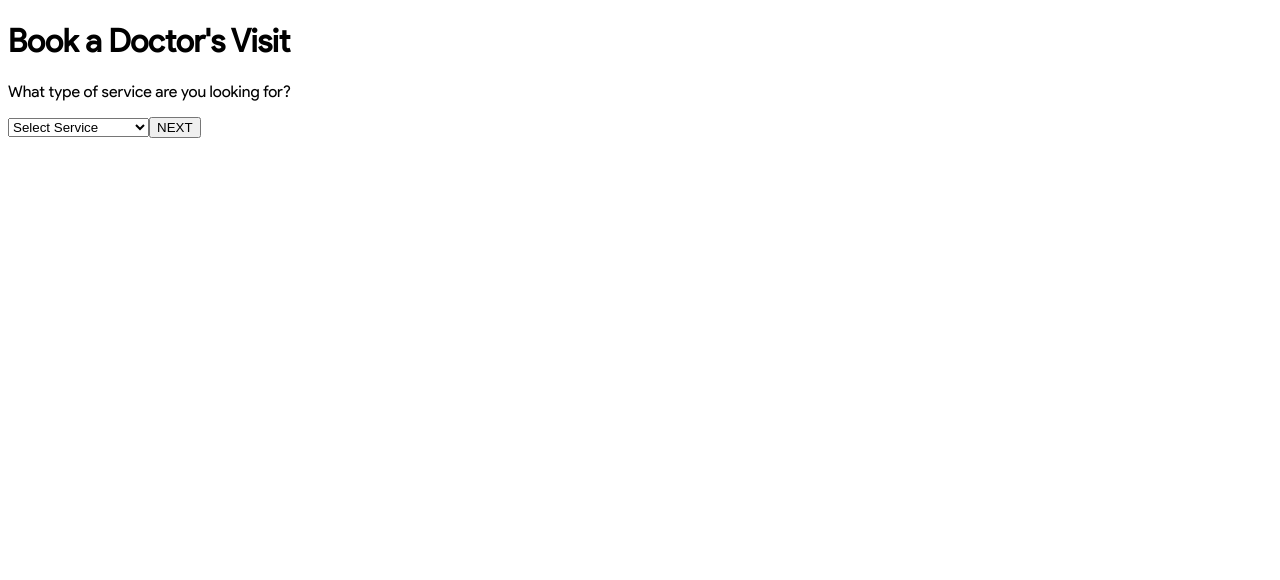
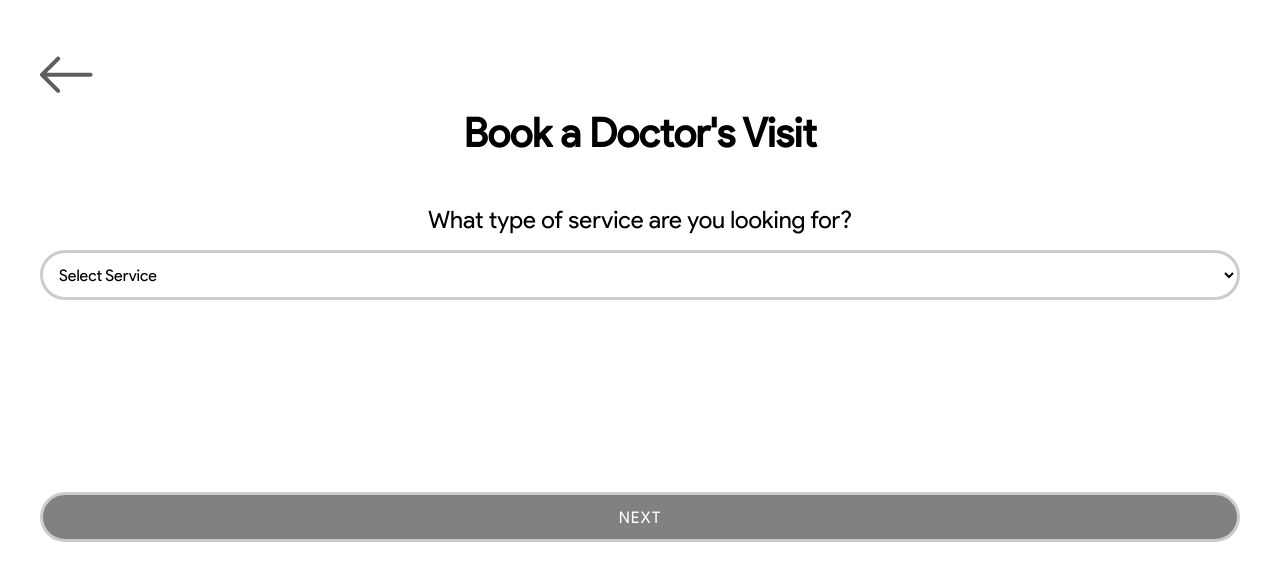
Before and after one commit to jpatel98/homehealth, a React (Create React App) app: page / in a window 1280 px wide. Shown: the top 580 px of the page. Built offline with nearby package versions, Linux system fonts and the light colour scheme.

Commit message:
Add styles for service select page

```diff
--- a/src/Pages/ServiceSelect/ServiceSelect.js
+++ b/src/Pages/ServiceSelect/ServiceSelect.js
@@ -1,23 +1,30 @@
 import { v4 as uuid } from 'uuid';
 import menu from '../../data/menu.json';
+import './ServiceSelect.scss';
+import BackArrow from '../../assets/icons/backarrow.png'
+import {Link } from 'react-router-dom';
 
 const ServiceSelect = ({ handleServiceSubmit, history }) => {
 
 	return (
-		<div>
+		<div className='service'>
+			<Link className='service__goback'>
+				<img src={BackArrow} alt="back" />
+			</Link>
 			<h1 className="service__title">Book a Doctor's Visit</h1>
 			<p className="service__prompt">What type of service are you looking for?</p>
-			<form onSubmit={(e) => {
+			<form className='service__form' onSubmit={(e) => {
 				handleServiceSubmit(e)
 				history.push('/preferences');
+
 			}}>
-				<select name="services" id="services" className="service__form">
-					<option key={uuid()} value="error">Select Service</option>
+				<select name="services" id="services" className="service__form-select">
+					<option key={uuid()} value="error" className='service__form-select'>Select Service</option>
 					{menu.services.map(service =>
 						<option key={uuid()} value={service}>{service}</option>
 					)}
 				</select>
-				<button className="service__button" type="submit">NEXT</button>
+				<button className="service__form-btn" type="submit">NEXT</button>
 			</form>
 		</div>
 	);
--- /dev/null
+++ b/src/Pages/ServiceSelect/ServiceSelect.scss
@@ -0,0 +1,60 @@
+
+.service{
+    display: flex;
+    flex-direction: column;
+    align-items: center;
+    justify-content: center;
+    padding: 2rem 2rem;
+
+    &__goback{
+        display: flex;
+        flex-direction: column;
+        align-items: flex-start;
+        justify-content: flex-start;
+        align-self: flex-start;
+        padding: 1rem 0;
+    }
+    &__title{
+        font-size: 2.5rem;
+        line-height: 3rem;
+        margin: 0;
+        margin-bottom: 3rem;
+    }
+    &__prompt{
+        font-size: 1.5rem;
+        line-height: 1.813rem;
+        margin: 0;
+        margin-bottom: 1rem;
+    }
+    &__form{
+        display: flex;
+        flex-direction: column;
+        align-items: center;
+        justify-content: center;
+        width: 100%;
+
+        &-select{
+            height: 50px;
+            width: 100%;
+            border: 3px solid #ccc;
+            border-radius: 30px;
+            padding: 0.75rem;
+            background-color: white;
+            font-size: 1rem;
+            font-family: "Product Sans";
+            margin-bottom: 12rem;
+        }
+        &-btn{
+            height: 50px;
+            width: 100%;
+            border: 3px solid #ccc;
+            border-radius: 30px;
+            font-size: 1rem;
+            font-family: "Product Sans";
+            color: white;
+            background-color: #818181;
+            cursor: pointer;
+            letter-spacing: 1px;
+        }
+    }
+}
```
Also changed, not shown: src/assets/icons/backarrow.png (added).
